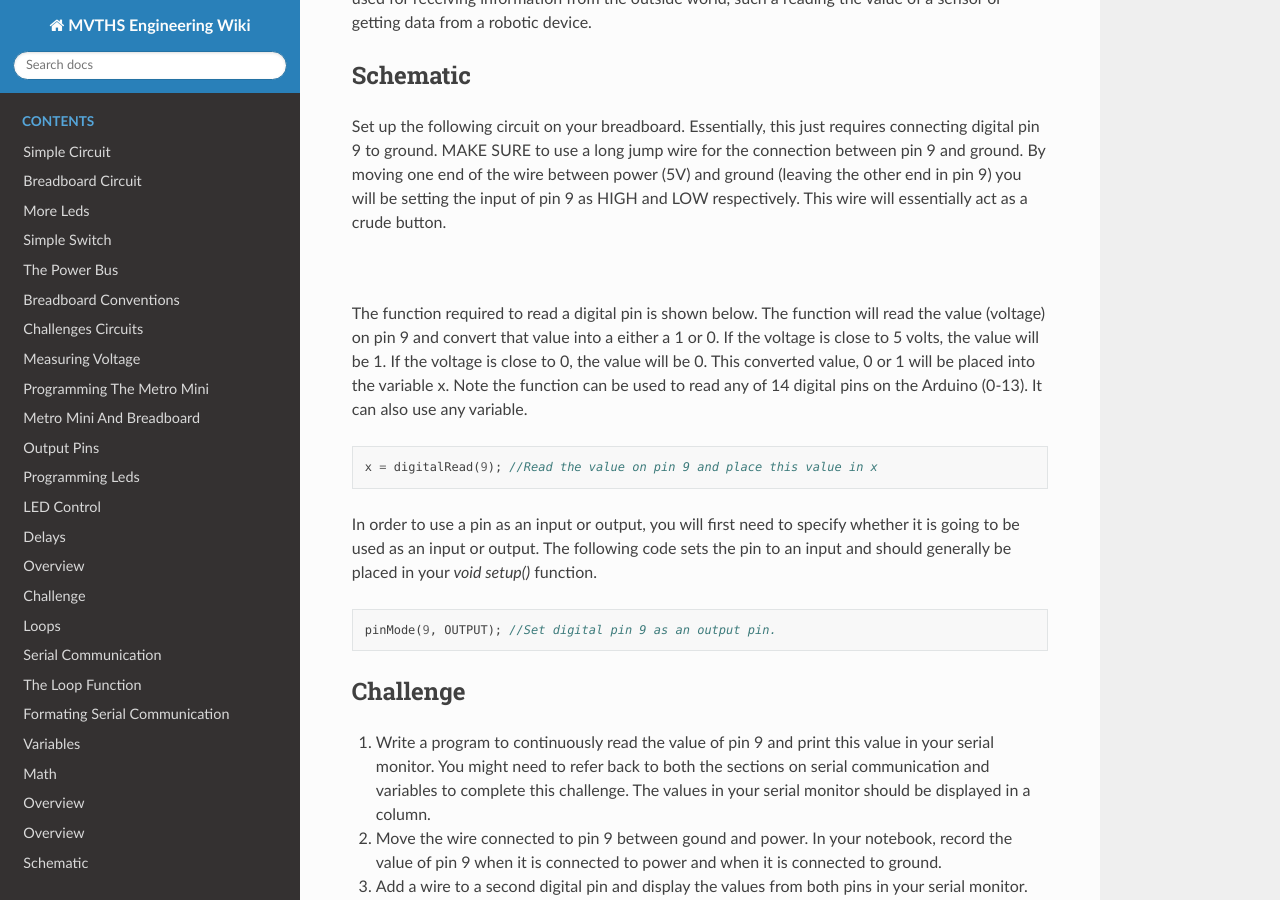
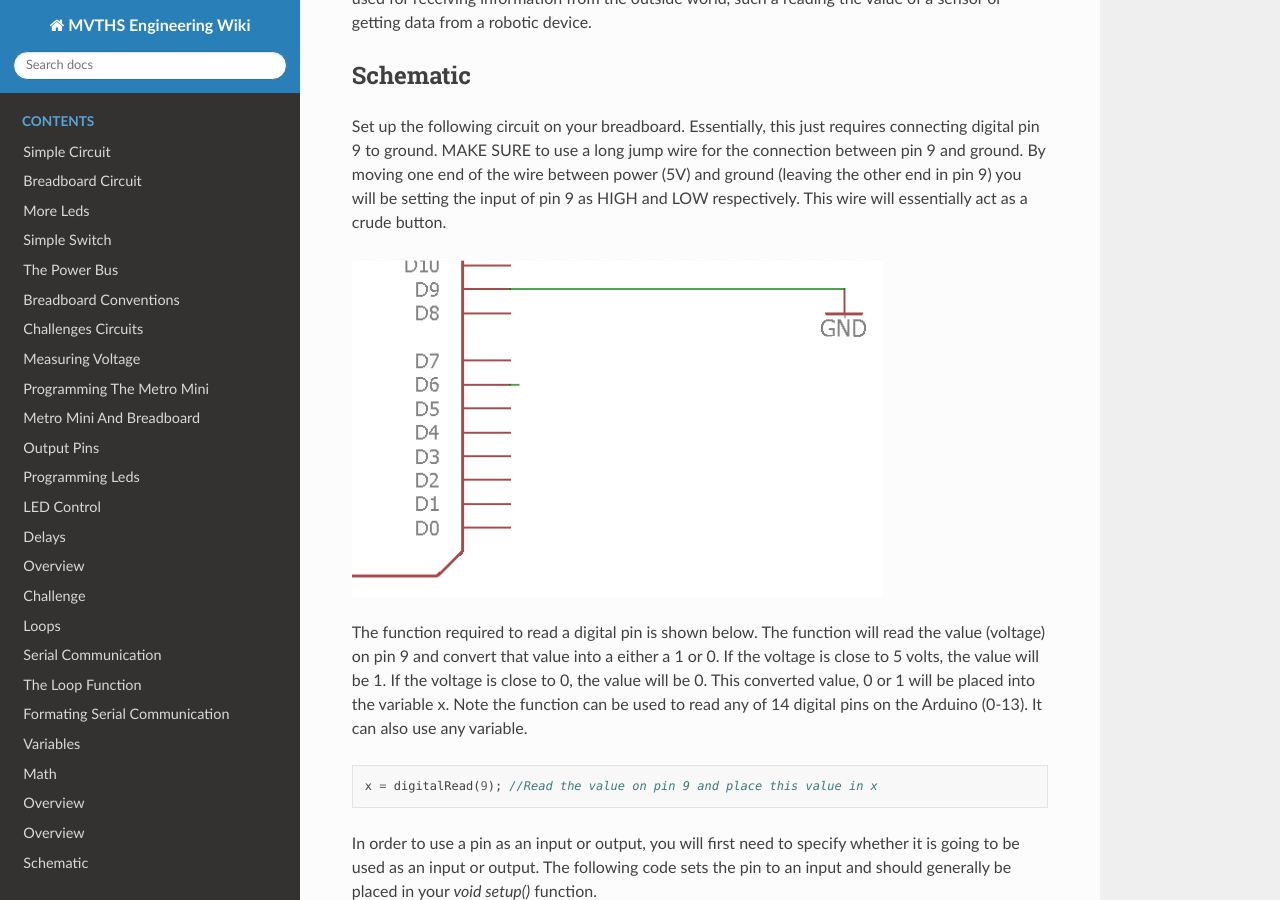
Before and after one commit to maxtkc/mvths-wiki, a Sphinx documentation site: the page built from docs/012c-input-pins.rst, in a window 1280 px wide and 900 px high, scrolled down 301 px. Built offline with Sphinx 7.4.7 and the Read the Docs theme 2.0.0, drawn with Linux system fonts in a browser that asks for light colours; pages that are not in the unit, such as notebooks, are missing from menus.

Commit message:
Update 012c-input-pins.rst

```diff
--- a/docs/012c-input-pins.rst
+++ b/docs/012c-input-pins.rst
@@ -11,7 +11,7 @@ Schematic
 
 Set up the following circuit on your breadboard. Essentially, this just requires connecting digital pin 9 to ground. MAKE SURE to use a long jump wire for the connection between pin 9 and ground. By moving one end of the wire between power (5V) and ground (leaving the other end in pin 9) you will be setting the input of pin 9 as HIGH and LOW respectively. This wire will essentially act as a crude button.
 
-.. figure:: images/pnine.png
+.. figure:: images/pnine.PNG
    :alt:
 
 
```
